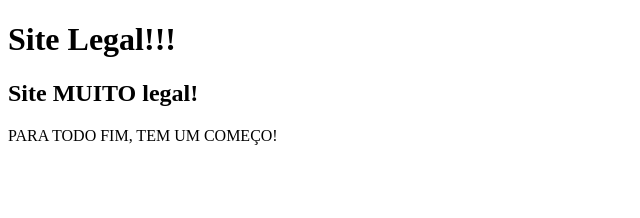
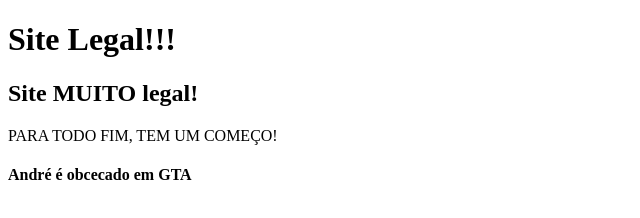
Before and after one commit to LarissLudymila/segundo_commit, a plain HTML site: page index.html in a window 1280 px wide. Shown: the whole page, without its empty margins (0-640 px from the left). Drawn offline with Linux system fonts and the light colour scheme.

Commit message:
quarto_commit

```diff
--- a/index.html
+++ b/index.html
@@ -9,5 +9,6 @@
     <h1>Site Legal!!!</h1>
     <h2>Site MUITO legal!</h2>
     <p>PARA TODO FIM, TEM UM COMEÇO!</p>
+    <h4>André é obcecado em GTA</h4>
 </body>
 </html>
```
